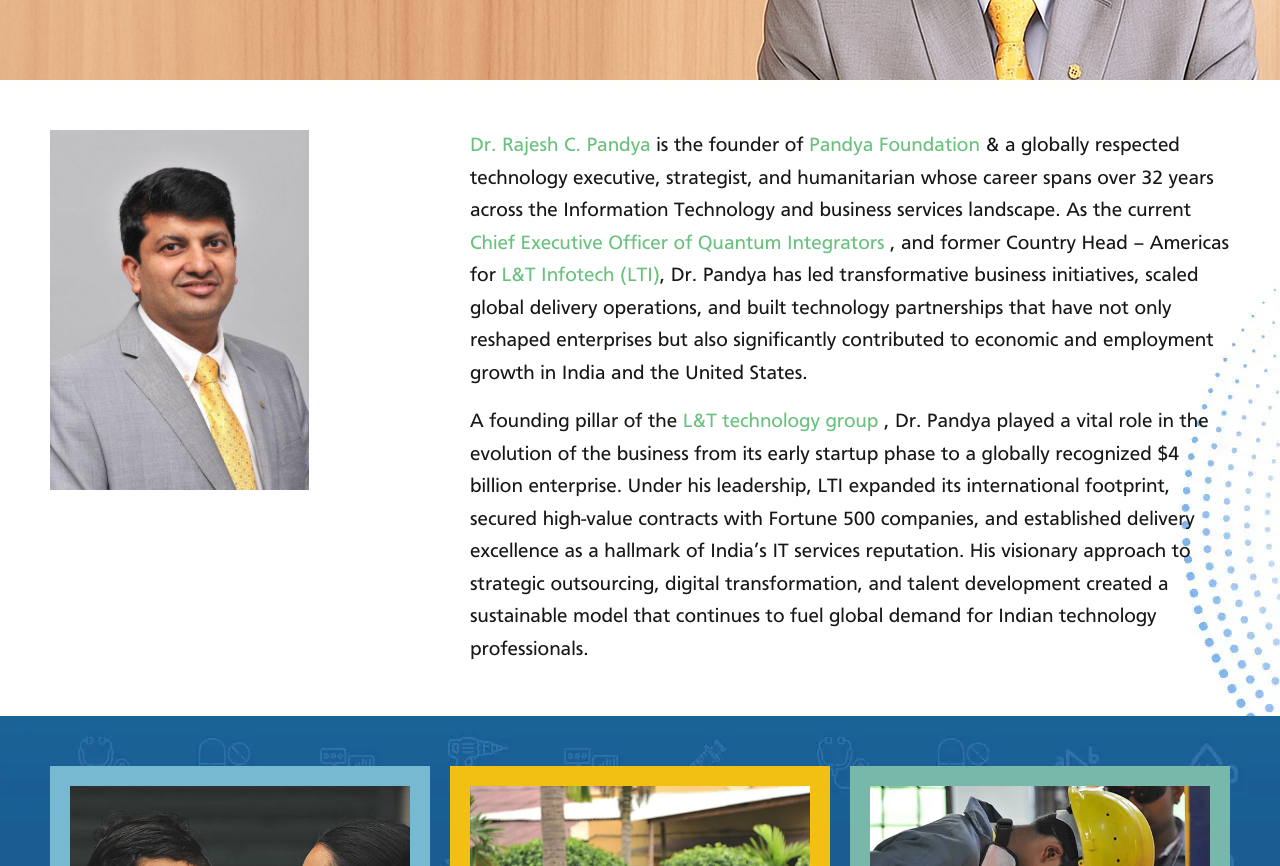
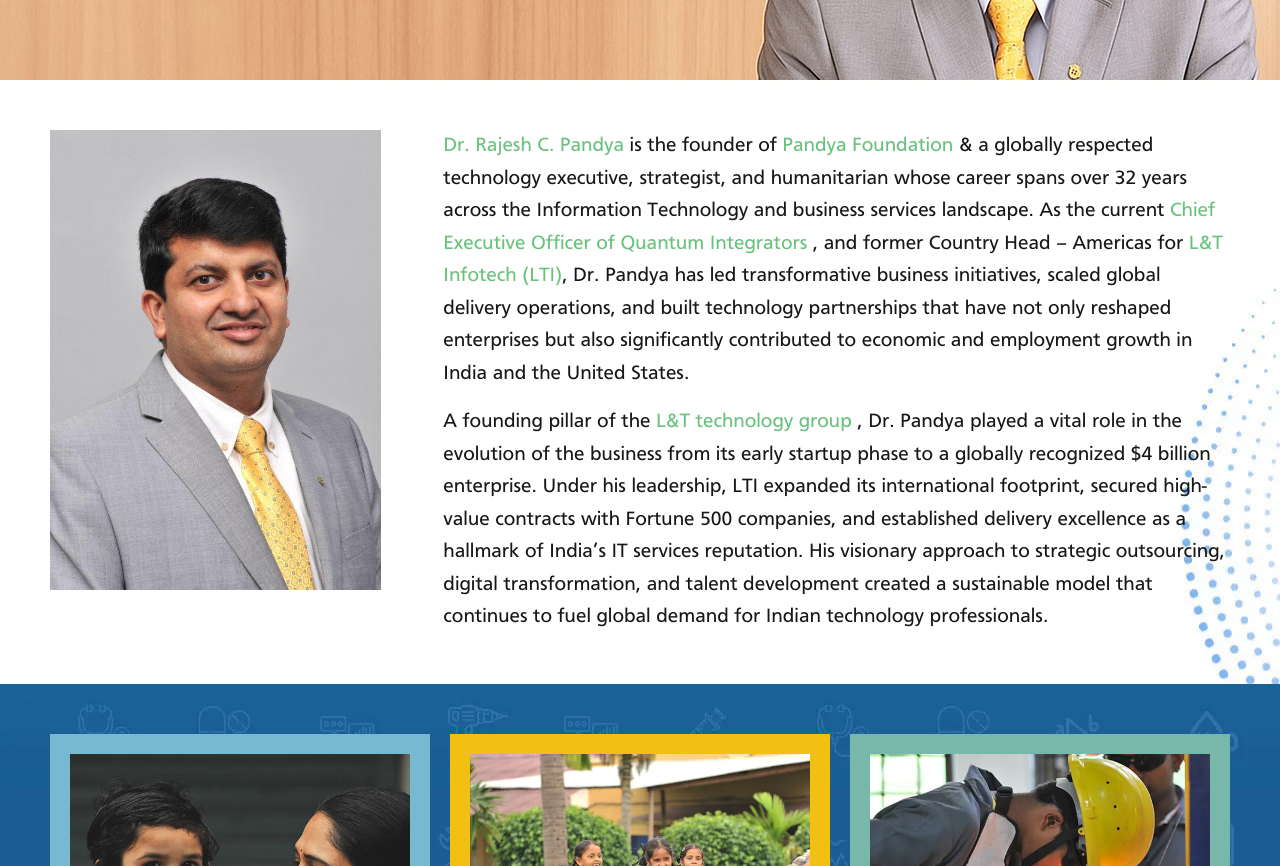
Before and after one commit to RahulRaj00795/Org, a Next.js app: page / in a window 1280 px wide. Shown: the part 540-1406 px from the top of the page. Built offline with nearby package versions, Linux system fonts and the light colour scheme.

Commit message:
favicon added

```diff
--- a/src/app/components/Intro.jsx
+++ b/src/app/components/Intro.jsx
@@ -64,7 +64,7 @@ const Intro = () => {
 
       <div ref={ref} className="intro py-[50px]">
         <div className="flex justify-center items-center gap-8 ">
-          <div className="flex  max-w-[1200px]  mx-[50px] gap-10">
+          <div className="flex  max-w-[1200px]  mx-[50px] ">
             {/* Image - Left to center */}
             <motion.div
               initial={{ x: "-100%", opacity: 0 }}
@@ -72,7 +72,7 @@ const Intro = () => {
               transition={{ duration: 0.8, ease: "easeOut" }}
               className=" w-[50%]"
             >
-              <img src="/images/person3.jpg" alt="" className=" h-[360px]  " />
+              <img src="/images/person3.jpg" alt="" className=" h-[460px]  " />
             </motion.div>
 
             {/* Text - Right to center */}
```
